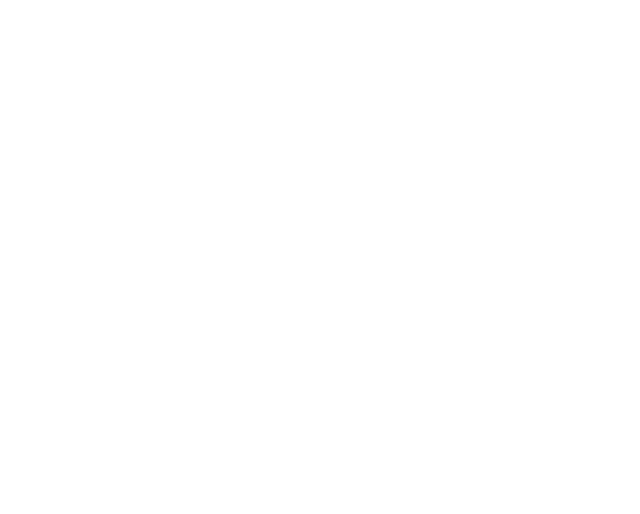
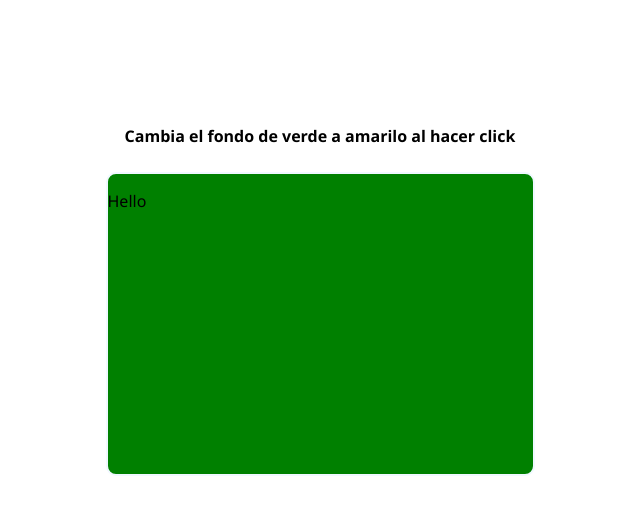
Before and after one commit to geoquimica-gomez/desafio13Funciones, a plain HTML site: page pintar.html in a window 1280 px wide. Shown: the whole page, without its empty margins (320-960 px from the left). Drawn offline with Linux system fonts and the light colour scheme.

Commit message:
ejercicio 3

```diff
--- a/assets/css/style.css
+++ b/assets/css/style.css
@@ -29,3 +29,16 @@ body {
     background-color: white;
     margin-right: 5px;
 }
+
+#ele1 {
+    width: 425px;
+    height: 300px;
+    border: 2px solid aliceblue;
+    border-radius: 10px;
+    margin: 25px auto;
+}
+
+h4 {
+    text-align: center;
+    margin-top: 125px;
+}
--- a/assets/js/script.js
+++ b/assets/js/script.js
@@ -0,0 +1,11 @@
+const ele = document.getElementById("ele1");
+
+function pintar(color = 'green') {
+    ele.style.backgroundColor = color;
+}
+
+pintar();
+
+ele.addEventListener("click", () => {
+    pintar('yellow');
+});
--- a/pintar.html
+++ b/pintar.html
@@ -7,7 +7,10 @@
     <title>Requerimiento 2: Desafio funciones</title>
 </head>
 <body>
-
+    <h4>Cambia el fondo de verde a amarilo al hacer click</h4>
+    <div id="ele1">
+        <p>Hello</p>
+    </div>
     <script src="./assets/js/script.js"></script>
 </body>
 </html>
```
Also changed, not shown: 4_colores.html (+8 -2 lines), assets/js/script2.js (+8 -0 lines), index.html (+3 -3 lines).
